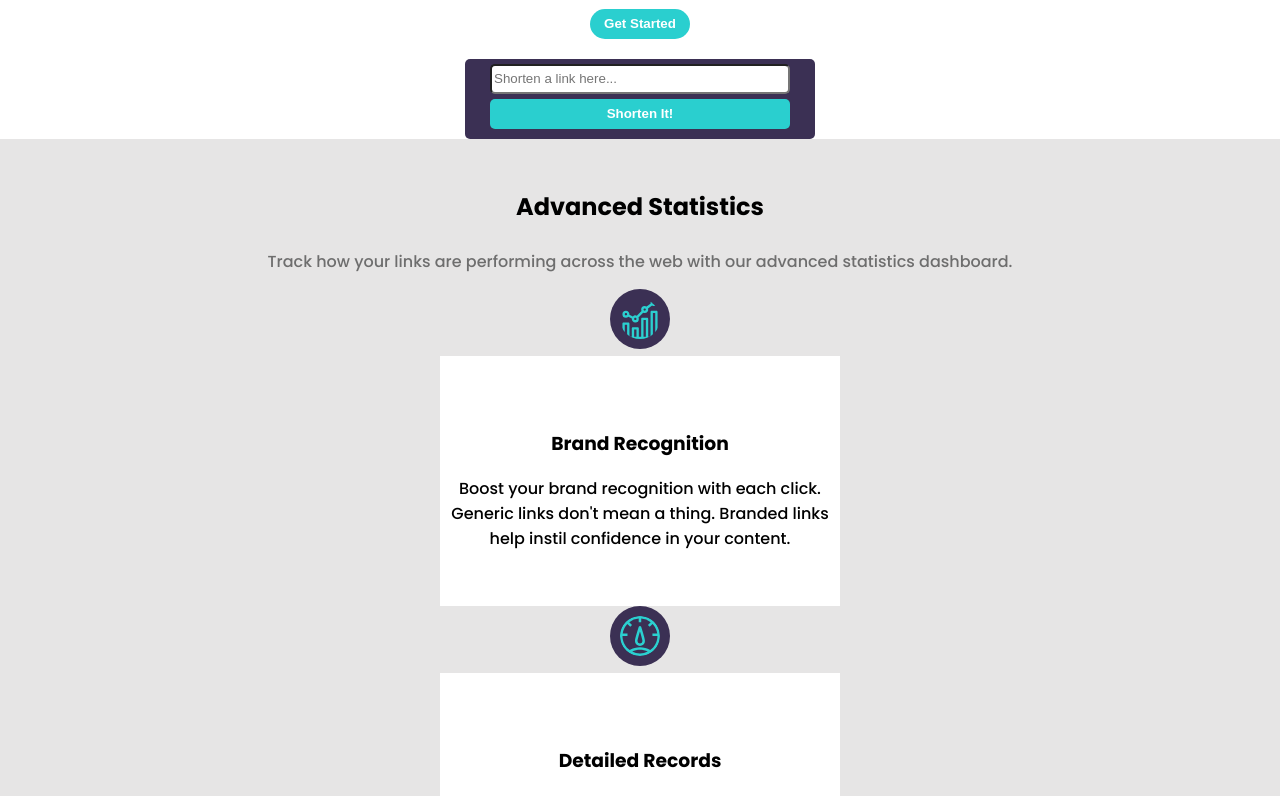
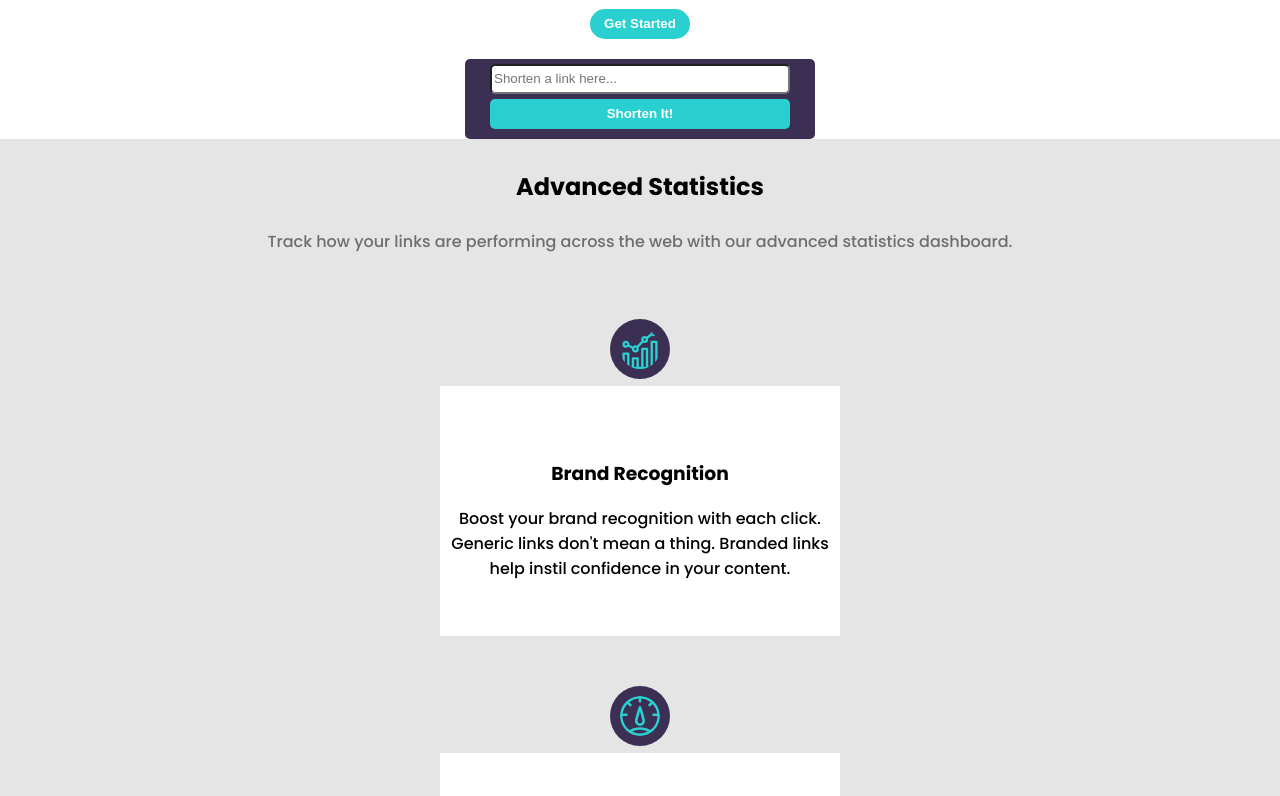
Before and after one commit to shinheep/url-shortener-api, a React (Create React App) app: page / in a window 1280 px wide. Shown: the part 1020-1816 px from the top of the page. Built offline with nearby package versions, Linux system fonts and the light colour scheme.

Commit message:
Fixed margin and padding in Statistics component

```diff
--- a/src/Components/Statistics/Statistics.css
+++ b/src/Components/Statistics/Statistics.css
@@ -1,6 +1,6 @@
 .statistics{
     background: hsl(0, 2%, 90%);
-    padding: 20px;
+    padding-bottom: 50px;
 }
 
 .advancedStatistics{
@@ -11,6 +11,10 @@
     color: rgb(110, 110, 110);
     padding: 5px 15px;
     margin: 0 auto;
+}
+
+.service{
+    margin-top: 50px;
 }
 
 .service-icons{
```
